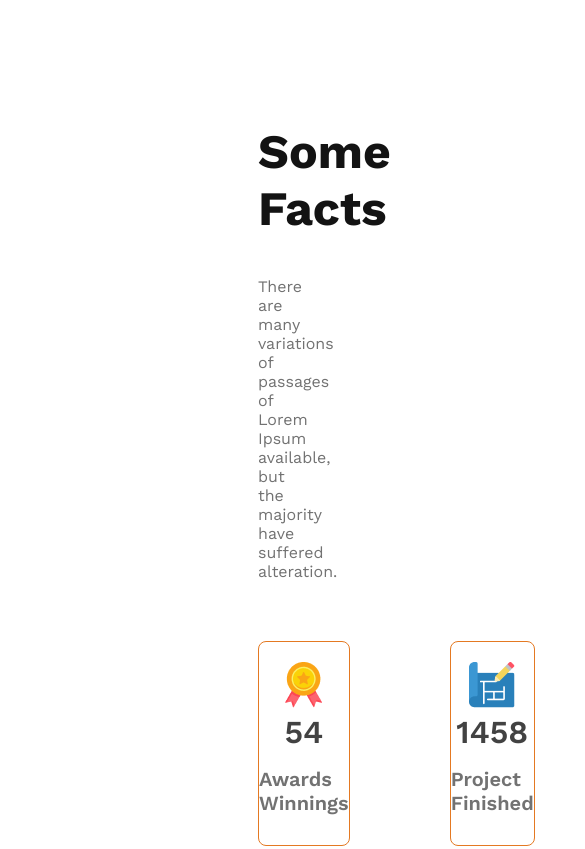
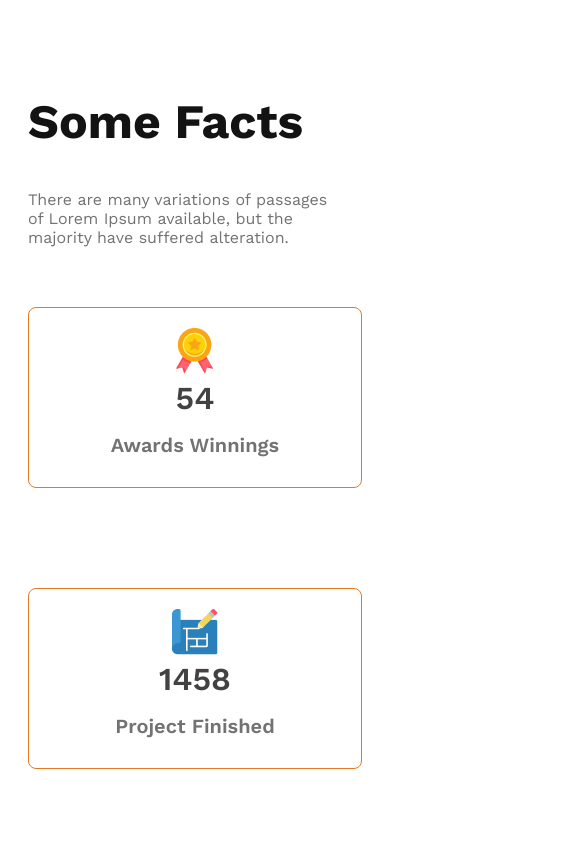
Before and after one commit to sajjadjim/Architecture-Website, a plain HTML site: page index.html in a window 390 px wide. Shown: the part 5222-6071 px from the top of the page, 585 px wide, since content can reach past the window. Drawn offline with nearby package versions, Linux system fonts and the light colour scheme.

Commit message:
new phone add

```diff
--- a/style/style.css
+++ b/style/style.css
@@ -261,7 +261,8 @@ margin: -5px;
   .header-contain,
   .nav-btn,
   .section1,
-  .section2 {
+  .section2,
+  .section3 {
     margin: 0px 20px;
   }
   .header-img {
@@ -292,4 +293,14 @@ margin: -5px;
        padding: .75rem;
        font-size: 2rem;
   }
+  .fact-container {
+    margin-top: 60px;
+    display: grid;
+    grid-template-columns: repeat(1 ,1fr);
+  }
+  .section3_info{
+    margin-top: 100px;
+    margin-right: 30px;
+    justify-content: left;
+  }
 }
```
